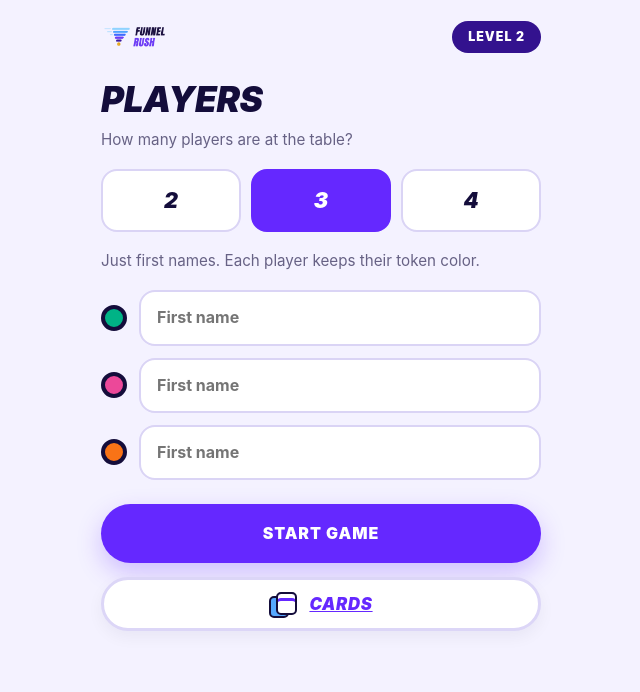
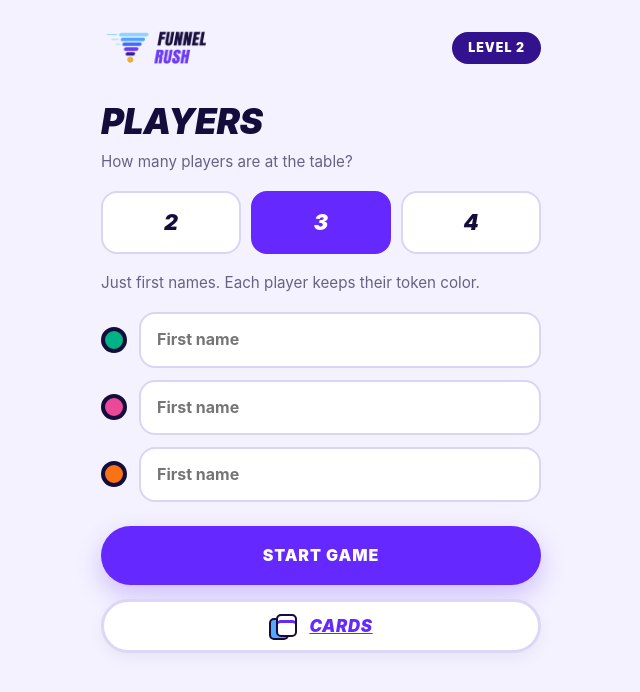
Before and after one commit to Mehdi123-hub/funnel-rush-v3, a plain HTML site: page index.html in a window 1280 px wide. Both pictures are taken after a click on the button "NEW GAME". Shown: the whole page, without its empty margins (319-959 px from the left). Drawn offline with Linux system fonts and the light colour scheme.

Commit message:
correction taille logoooo

```diff
--- a/css/style.css
+++ b/css/style.css
@@ -84,7 +84,7 @@ button {
 
 /* Logo image size inside inner headers */
 .brand-logo-only img {
-  height: 34px; /* Default header logo height */
+  height: 56px; /* Default header logo height */
   width: auto; /* Keep natural aspect ratio */
   display: block; /* Prevent inline baseline gap */
 }
```
